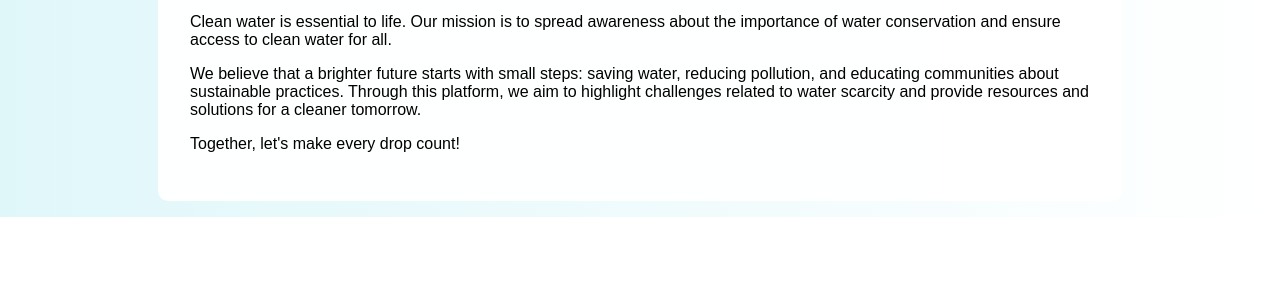
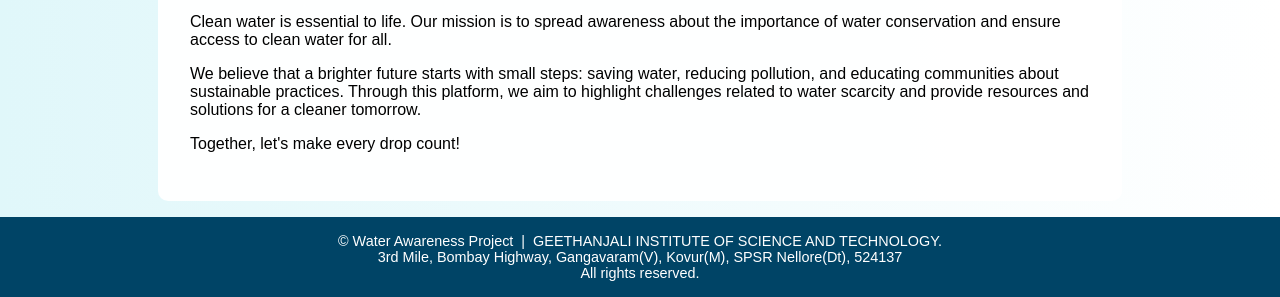
Before and after one commit to KhadarMunnisa-Shaik/CSP-Project, a plain HTML site: page index.html in a window 1280 px wide. Shown: the part 1123-1420 px from the top of the page. Before the commit the page ends 1340 px from the top, so only its background shows below. Drawn offline with Linux system fonts and the light colour scheme.

Commit message:
Update index.html

```diff
--- a/index.html
+++ b/index.html
@@ -405,9 +405,16 @@
         content.innerHTML = `<h2>${tab.charAt(0).toUpperCase() + tab.slice(1)}</h2><p>Content for "${tab}" tab goes here.</p>`;
       }
     }
-
-    // Load home tab on page load
     loadTab('home');
   </script>
+  <div id="footer"></div>
+<script>
+  fetch('includes/footer.html')
+    .then(response => response.text())
+    .then(data => {
+      document.getElementById('footer').innerHTML = data;
+    })
+    .catch(err => console.error('Error loading footer:', err));
+</script>
 </body>
 </html>
```
